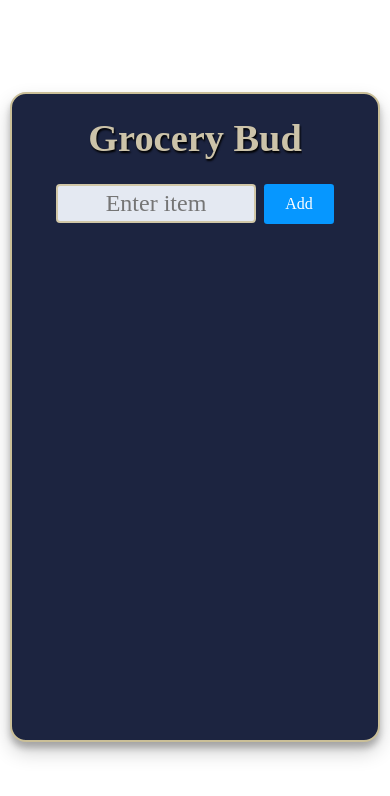
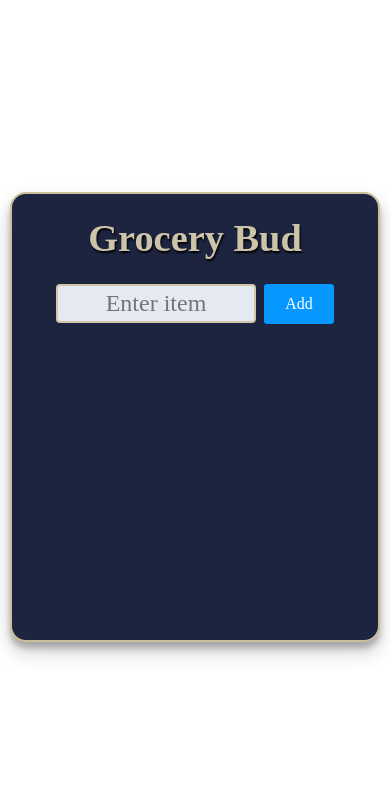
Before and after one commit to Dwash71/Grocery-List-To-Do-App, a React (Create React App) app: page / in a window 390 px wide. Shown: the top 796 px of the page. Built offline with nearby package versions, Linux system fonts and the light colour scheme.

Commit message:
update media query

```diff
--- a/src/App.css
+++ b/src/App.css
@@ -2,13 +2,14 @@
 *::before,
 *::after {
   box-sizing: border-box;
+  scroll-behavior: smooth;
 }
 /*
   2. Remove default margin
 */
 * {
   margin: 0;
-  overflow: hidden;
+  /* overflow: hidden; */
 }
 /*
   3. Allow percentage-based heights in the application
@@ -190,7 +191,7 @@ button.focus {
     box-shadow: rgba(0, 0, 0, 0.19) 0px 10px 20px,
       rgba(0, 0, 0, 0.23) 0px 6px 6px;
     min-width: 600px;
-    min-height: 750px;
+    min-height: 650px;
     padding: 30px;
     display: flex;
     flex-direction: column;
@@ -237,7 +238,7 @@ button.focus {
     box-shadow: rgba(0, 0, 0, 0.19) 0px 10px 20px,
       rgba(0, 0, 0, 0.23) 0px 6px 6px;
     min-width: 500px;
-    min-height: 750px;
+    min-height: 650px;
     padding: 30px;
     display: flex;
     flex-direction: column;
@@ -284,7 +285,7 @@ button.focus {
     box-shadow: rgba(0, 0, 0, 0.19) 0px 10px 20px,
       rgba(0, 0, 0, 0.23) 0px 6px 6px;
     min-width: 450px;
-    min-height: 750px;
+    min-height: 650px;
     padding: 30px;
     display: flex;
     flex-direction: column;
@@ -341,7 +342,7 @@ button.focus {
     box-shadow: rgba(0, 0, 0, 0.19) 0px 10px 20px,
       rgba(0, 0, 0, 0.23) 0px 6px 6px;
     min-width: 400px;
-    min-height: 650px;
+    min-height: 550px;
     padding: 30px;
     display: flex;
     flex-direction: column;
@@ -388,7 +389,7 @@ button.focus {
     box-shadow: rgba(0, 0, 0, 0.19) 0px 10px 20px,
       rgba(0, 0, 0, 0.23) 0px 6px 6px;
     min-width: 400px;
-    min-height: 650px;
+    min-height: 450px;
     padding: 30px;
     display: flex;
     flex-direction: column;
@@ -435,7 +436,7 @@ button.focus {
     box-shadow: rgba(0, 0, 0, 0.19) 0px 10px 20px,
       rgba(0, 0, 0, 0.23) 0px 6px 6px;
     min-width: 370px;
-    min-height: 650px;
+    min-height: 450px;
     padding: 30px;
     display: flex;
     flex-direction: column;
@@ -492,7 +493,7 @@ button.focus {
     box-shadow: rgba(0, 0, 0, 0.19) 0px 10px 20px,
       rgba(0, 0, 0, 0.23) 0px 6px 6px;
     min-width: 320px;
-    min-height: 550px;
+    min-height: 450px;
     padding: 30px;
     display: flex;
     flex-direction: column;
@@ -549,7 +550,7 @@ button.focus {
     box-shadow: rgba(0, 0, 0, 0.19) 0px 10px 20px,
       rgba(0, 0, 0, 0.23) 0px 6px 6px;
     min-width: 320px;
-    min-height: 550px;
+    min-height: 450px;
     padding: 30px;
     display: flex;
     flex-direction: column;
```
